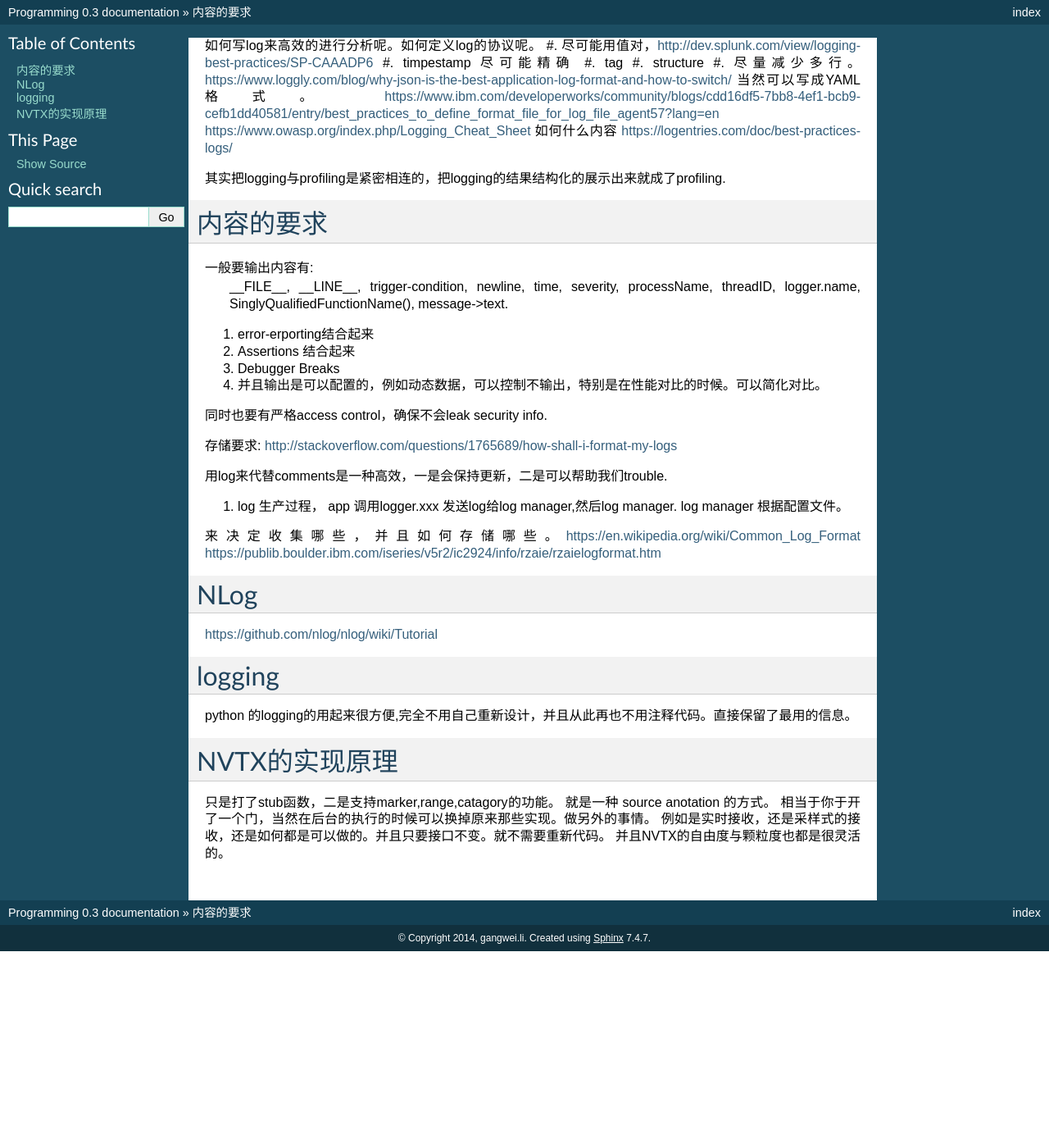
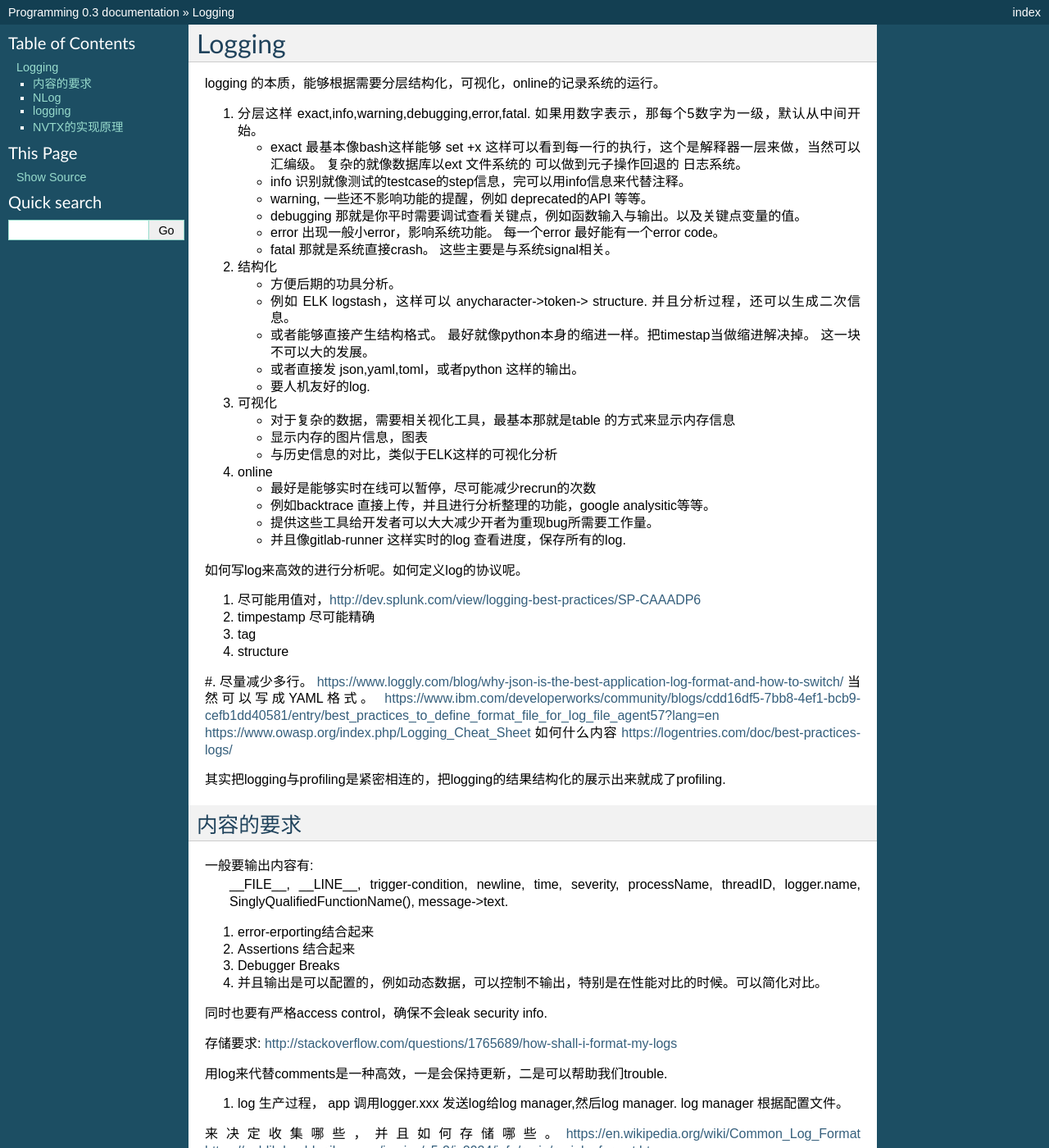
Before and after one commit to gwli/Programming, a Sphinx documentation site: the page built from source/content/Stage_2/logging.rst, in a window 1280 px wide and 1400 px high. Shown: the whole window at 82% size. Built offline with Sphinx 7.4.7, drawn with Linux system fonts in a browser that asks for light colours.

Commit message:
logging 的本质
分层，结构化，可视化，online

```diff
--- a/source/content/Stage_2/logging.rst
+++ b/source/content/Stage_2/logging.rst
@@ -1,4 +1,44 @@
+Logging
+#######
+
+logging 的本质，能够根据需要分层结构化，可视化，online的记录系统的运行。
+
+#. 分层这样 exact,info,warning,debugging,error,fatal. 如果用数字表示，那每个5数字为一级，默认从中间开始。
+
+   * exact 最基本像bash这样能够 set +x 这样可以看到每一行的执行，这个是解释器一层来做，当然可以汇编级。
+     复杂的就像数据库以ext 文件系统的 可以做到元子操作回退的 日志系统。
+   * info 识别就像测试的testcase的step信息，完可以用info信息来代替注释。
+   * warning, 一些还不影响功能的提醒，例如 deprecated的API 等等。
+   * debugging 那就是你平时需要调试查看关键点，例如函数输入与输出。以及关键点变量的值。
+   * error 出现一般小error，影响系统功能。 每一个error 最好能有一个error code。
+   * fatal 那就是系统直接crash。 这些主要是与系统signal相关。
+
+
+#. 结构化
+
+   * 方便后期的功具分析。
+   * 例如 ELK logstash，这样可以 anycharacter->token-> structure. 并且分析过程，还可以生成二次信息。
+   * 或者能够直接产生结构格式。 最好就像python本身的缩进一样。把timestap当做缩进解决掉。
+     这一块不可以大的发展。
+   * 或者直接发 json,yaml,toml，或者python 这样的输出。
+   * 要人机友好的log.
+
+#. 可视化
+
+   * 对于复杂的数据，需要相关视化工具，最基本那就是table 的方式来显示内存信息
+   * 显示内存的图片信息，图表
+   * 与历史信息的对比，类似于ELK这样的可视化分析
+
+#. online
+
+   * 最好是能够实时在线可以暂停，尽可能减少recrun的次数
+   * 例如backtrace 直接上传，并且进行分析整理的功能，google analysitic等等。
+   * 提供这些工具给开发者可以大大减少开者为重现bug所需要工作量。
+   * 并且像gitlab-runner 这样实时的log 查看进度，保存所有的log.
+
+
 如何写log来高效的进行分析呢。如何定义log的协议呢。
+
 #. 尽可能用值对，http://dev.splunk.com/view/logging-best-practices/SP-CAAADP6
 #. timpestamp 尽可能精确
 #. tag
```
